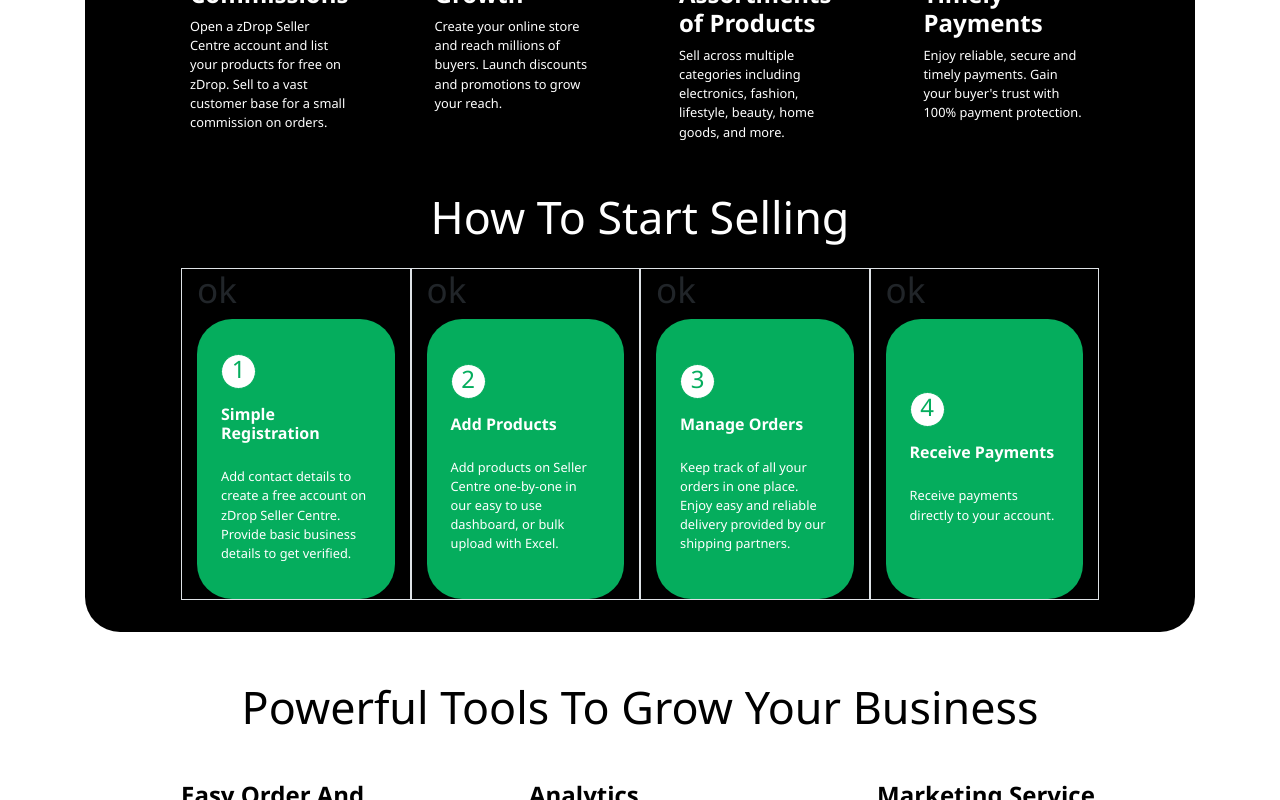
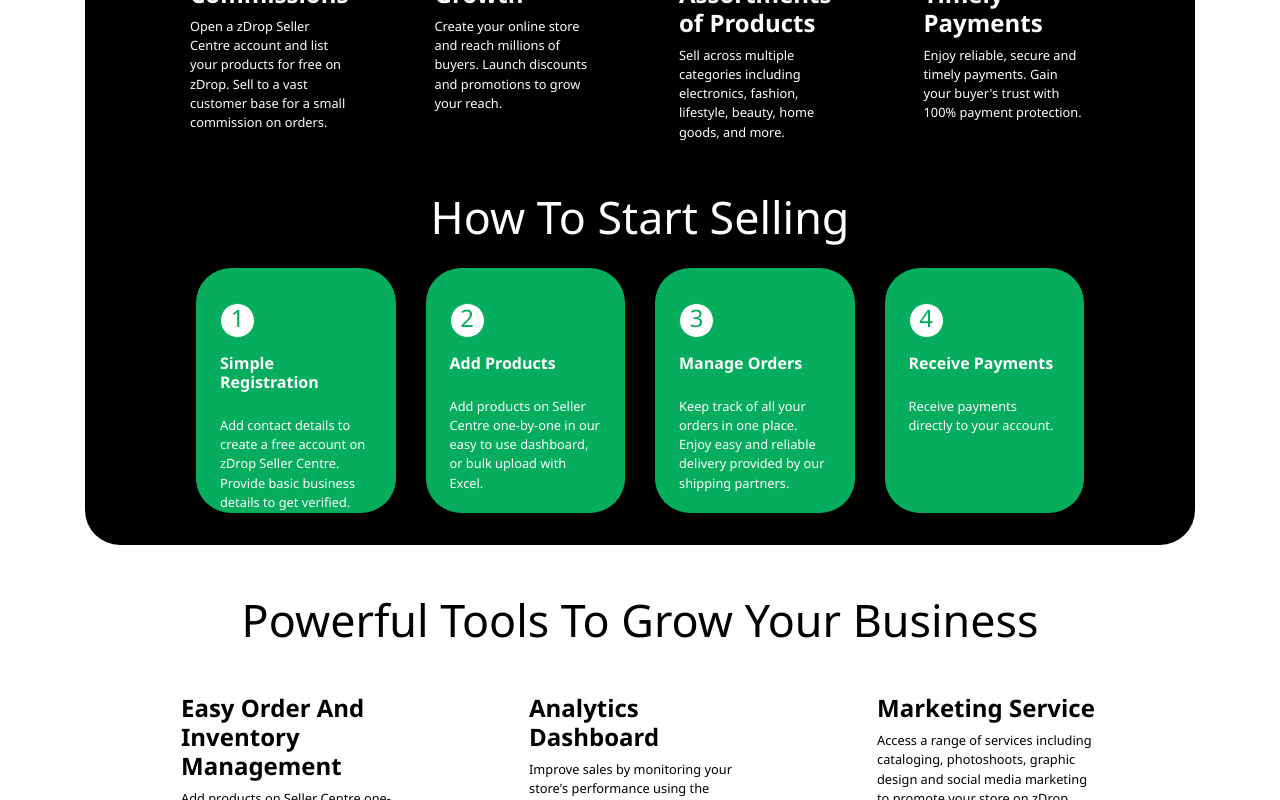
Before and after one commit to maheenur13/office-the-task-111, a React (Create React App) app: page / in a window 1280 px wide. Shown: the part 534-1334 px from the top of the page. Built offline with nearby package versions, Linux system fonts and the light colour scheme.

Commit message:
adding done

```diff
--- a/src/Components/Selling/Selling.tsx
+++ b/src/Components/Selling/Selling.tsx
@@ -19,7 +19,9 @@
 										<Title className="text-left md-title" size="md">
 											{texts?.heading}
 										</Title>
-										<Description className="description text-sm-left" variant='white'>{texts?.details}</Description>
+										<Description className="description text-sm-left" variant="white">
+											{texts?.details}
+										</Description>
 									</div>
 								</Col>
 							);
@@ -29,18 +31,19 @@
 			</div>
 			<div className="py-2 px-md-5">
 				<Title className="title my-4 mx-auto text-center font-weight-normal">How To Start Selling</Title>
-				<Row className="w-100 m-auto card-box ">
+				<Row className="w-100 m-auto card-box">
 					{startSellingData?.map((data) => {
 						return (
-							<Col lg={6} md={6} sm={6} xs={6} xl={3} className="border">
-								<h1>ok</h1>
-								<SellingBox className="mx-auto">
-									<div className="px-4">
+							<Col sm={6} xl={3} className="mb-3 mb-sm-0 selling-col">
+								<SellingBox className="mx-auto selling-box">
+									<div className="mx-4">
 										<IconSvg className="mb-3">{data.icon}</IconSvg>
 										<Title className="mb-4 text-left card-title" size="sm">
 											{data?.title}
 										</Title>
-										<Description className="text-sm-left" variant='white'>{data?.details}</Description>
+										<Description className="text-sm-left" variant="white">
+											{data?.details}
+										</Description>
 									</div>
 								</SellingBox>
 							</Col>
@@ -62,12 +65,17 @@
 			margin-top: 15px;
 		}
 	}
-	@media only screen and (max-width: 446px) {
+	@media only screen and (max-width: 534px) {
 		.card-box {
 			flex-direction: column;
 			justify-content: center;
 			align-items: center;
 		}
+		.selling-box {
+			max-width: 260px;
+			margin: auto;
+		}
+
 		.sell-card {
 			min-width: 100% !important;
 		}
@@ -85,12 +93,19 @@
 	border-radius: 35px;
 	color: var(--white);
 	min-height: 245px;
-	display: flex;
-	justify-content: center;
-	/* flex-wrap: wrap; */
-	align-items: center;
-	@media only screen and (min-width: 447px) {
-		min-height: 280px;
+	padding-top: 35px;
+
+	@media only screen and (max-width: 1199px) {
+		max-width: 285px;
+		margin-bottom: 35px;
+	}
+	@media only screen and (max-width: 991px) {
+		max-width: 225px;
+		margin-bottom: 25px;
+	}
+	@media only screen and (max-width: 575px) {
+		max-width: 255px;
+		/* margin-bottom: 25px; */
 	}
 `;
 const IconSvg = styled.h2`
```
